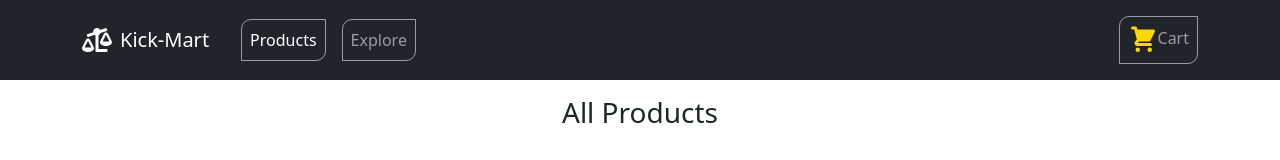
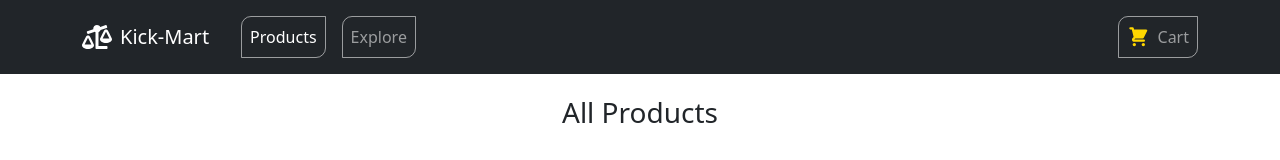
Before and after one commit to kickASS28/kick-mart, a React (Create React App) app: page /products in a window 1280 px wide. Shown: the top 160 px of the page. Built offline with nearby package versions, Linux system fonts and the light colour scheme; no server answers.

Commit message:
cart button enhancement

```diff
--- a/src/components/Navbar.js
+++ b/src/components/Navbar.js
@@ -38,8 +38,10 @@ const Navigation = () => {
           <Nav>
             <LinkContainer to="/cart">
               <Nav.Link>
-                <HiShoppingCart size={30} color="gold" />
-                Cart
+                <span className={classes.cartIcon}>
+                  <HiShoppingCart size={22.5} color="gold" />
+                  Cart
+                </span>
               </Nav.Link>
             </LinkContainer>
           </Nav>
--- a/src/components/Navbar.module.css
+++ b/src/components/Navbar.module.css
@@ -18,6 +18,12 @@
   gap: 0.5rem;
 }
 
+.cartIcon {
+  display: flex;
+  align-items: center;
+  gap: 0.5rem;
+}
+
 @media screen and (max-width: 1000px) {
   .container a:link {
     margin: 0.5rem 0;
```
